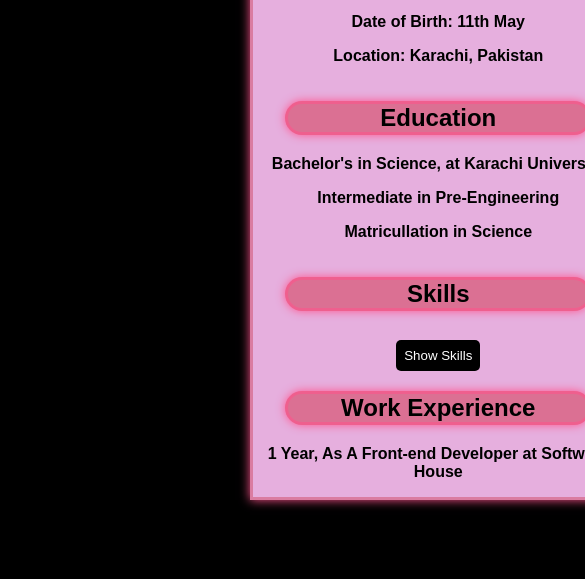
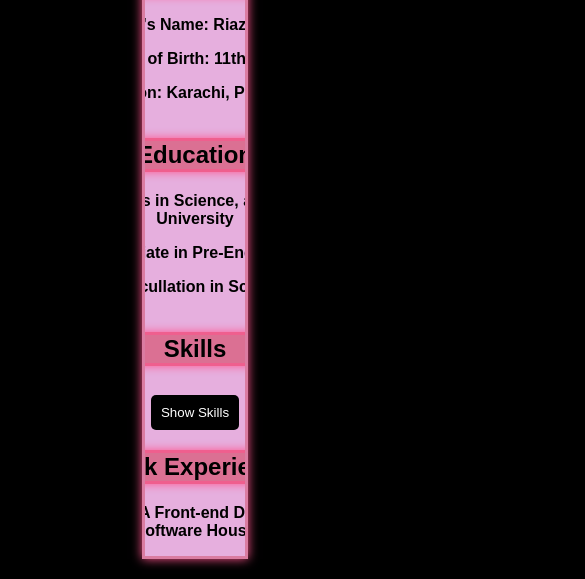
Before and after one commit to BeenaAnum/Hackathon-Milestones, a plain HTML site: page 1st&2nd-Milestone/index.html in a window 390 px wide. Shown: the part 413-992 px from the top of the page, 585 px wide, since content can reach past the window. Before the commit the page ends 933 px from the top, so only its background shows below. Drawn offline with Linux system fonts and the light colour scheme; a script that the page names is missing.

Commit message:
Add files via upload

```diff
--- a/1st&2nd-Milestone/styles.css
+++ b/1st&2nd-Milestone/styles.css
@@ -3,15 +3,12 @@ body{
     font-family: Arial, Helvetica, sans-serif;
     margin: 0;
     padding: 0;
-    height: auto;
     background-color:black ;
-
 }
 
 .container{
     background-color: rgb(230, 175, 222);
     display: flex;
-    width: 800px;
     flex-direction:column;
     justify-content: center;
     align-items: center;
@@ -19,7 +16,7 @@ body{
     text-align: center;
     box-shadow: 0 0 10px rgb(255, 83, 140);;
     overflow: hidden;
-    margin:20px 250px;
+    margin:20px auto;
 }
 #header{
     background-color: palevioletred;
@@ -72,6 +69,7 @@ ul {
 li {
     margin: 5px 0;
 }
+/* Large screens (laptop) */
 .container{
 
     width: 80%;
@@ -79,29 +77,18 @@ li {
 }
 
 /* Medium screens (tablets) */
-@media (max-width: 768px) {
+
+ @media (max-width: 768px) {
     .container {
         width: 90%;
-        max-width: 600px;
+        max-width: 600px ;
     }
+ }
+/* Small screens (mobile phones) */
 
-    img {
-        width: 80px; /* Slightly smaller image */
-    }
-}
-
-/* Small screens (mobile phones) */
 @media (max-width: 480px) {
     .container {
         width: 95%;
-        max-width: 100%;
-    }
-
-    img {
-        width: 70px; /* Smaller image for mobile */
-    }
-
-    button {
-        padding: 8px; /* Slightly smaller padding */
+        max-width: 100px;
     }
 }
```
